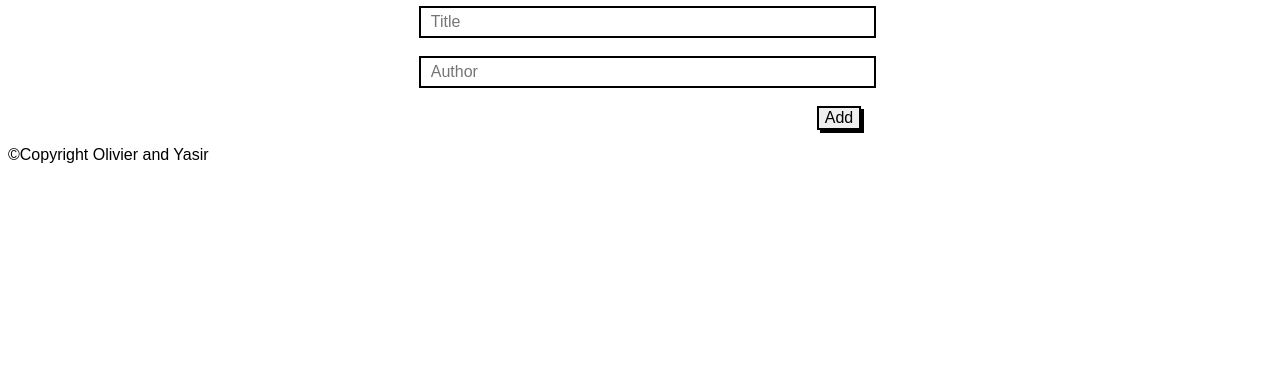
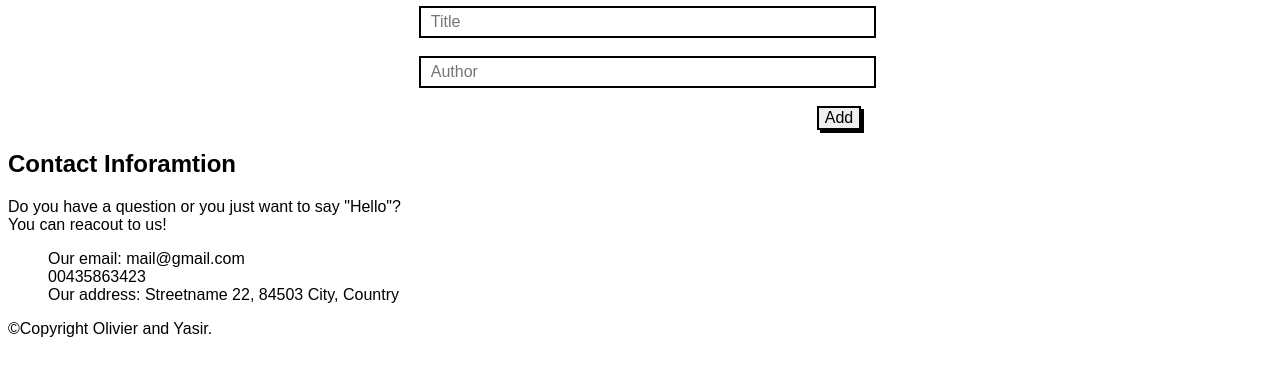
Before and after one commit to myaserkhan/Awesome-Books-App, a website: page index.html in a window 1280 px wide. Shown: the part 322-698 px from the top of the page. Drawn offline with Linux system fonts and the light colour scheme; a web font is replaced by a local one.

Commit message:
Add contact information

```diff
--- a/index.html
+++ b/index.html
@@ -54,10 +54,19 @@
       </form>
     </div>
     <div class="div-contact">
-
+      <h2>Contact Inforamtion</h2>
+      <p>
+        Do you have a question or you just want to say "Hello"?<br />
+        You can reacout to us!
+      </p>
+      <ul>
+        <li>Our email: mail@gmail.com</li>
+        <li>00435863423</li>
+        <li>Our address: Streetname 22, 84503 City, Country</li>
+      </ul>
     </div>
-    <footer id="footer">
-      <p id="copyright">&copy;Copyright Olivier and Yasir</p>
+    <footer class="footer">
+      <p id="copyright">&copy;Copyright Olivier and Yasir.</p>
     </footer>
     <script src="./js/class.js"></script>
     <script src="./js/Class-2.js"></script>
```
